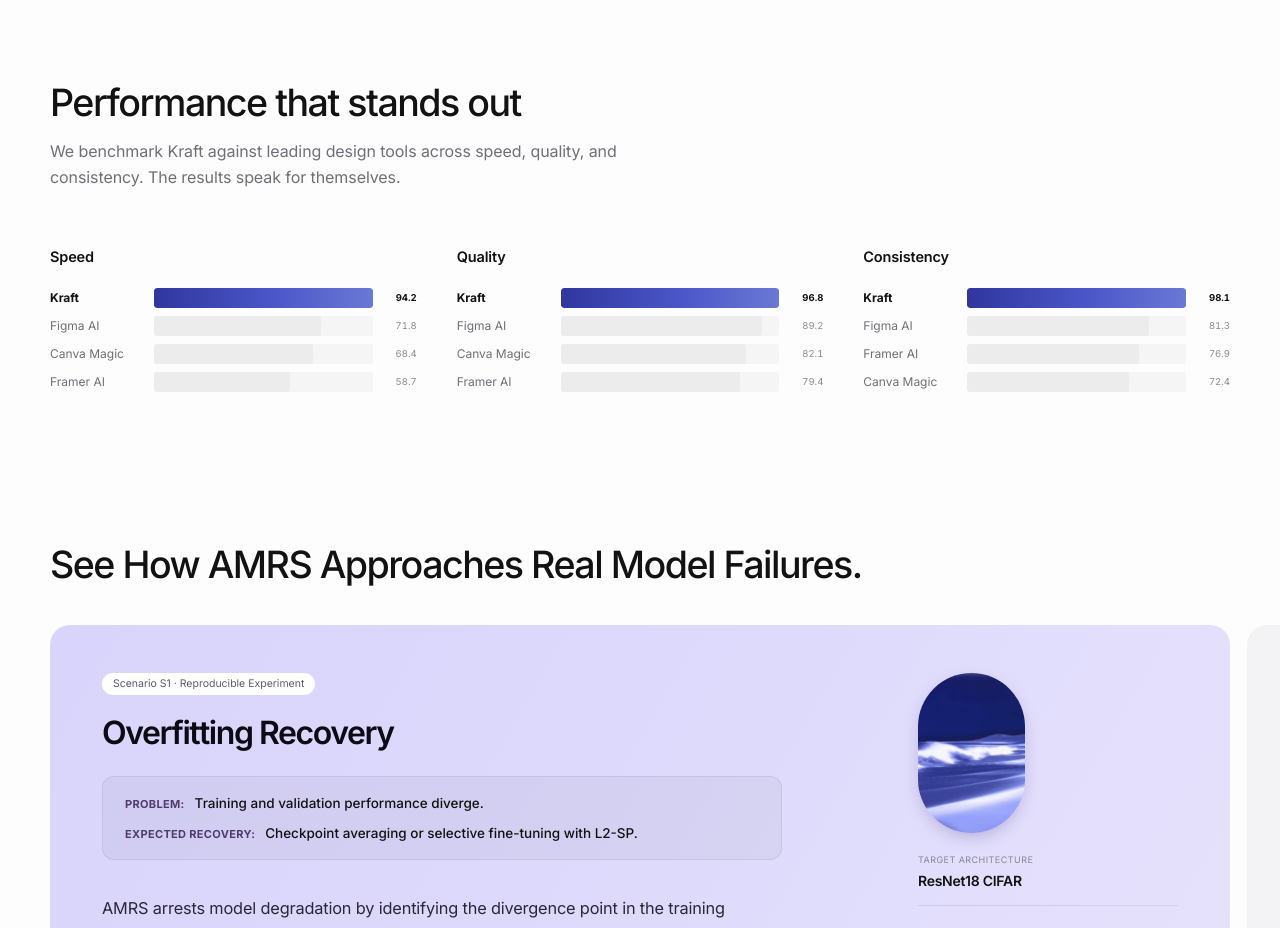
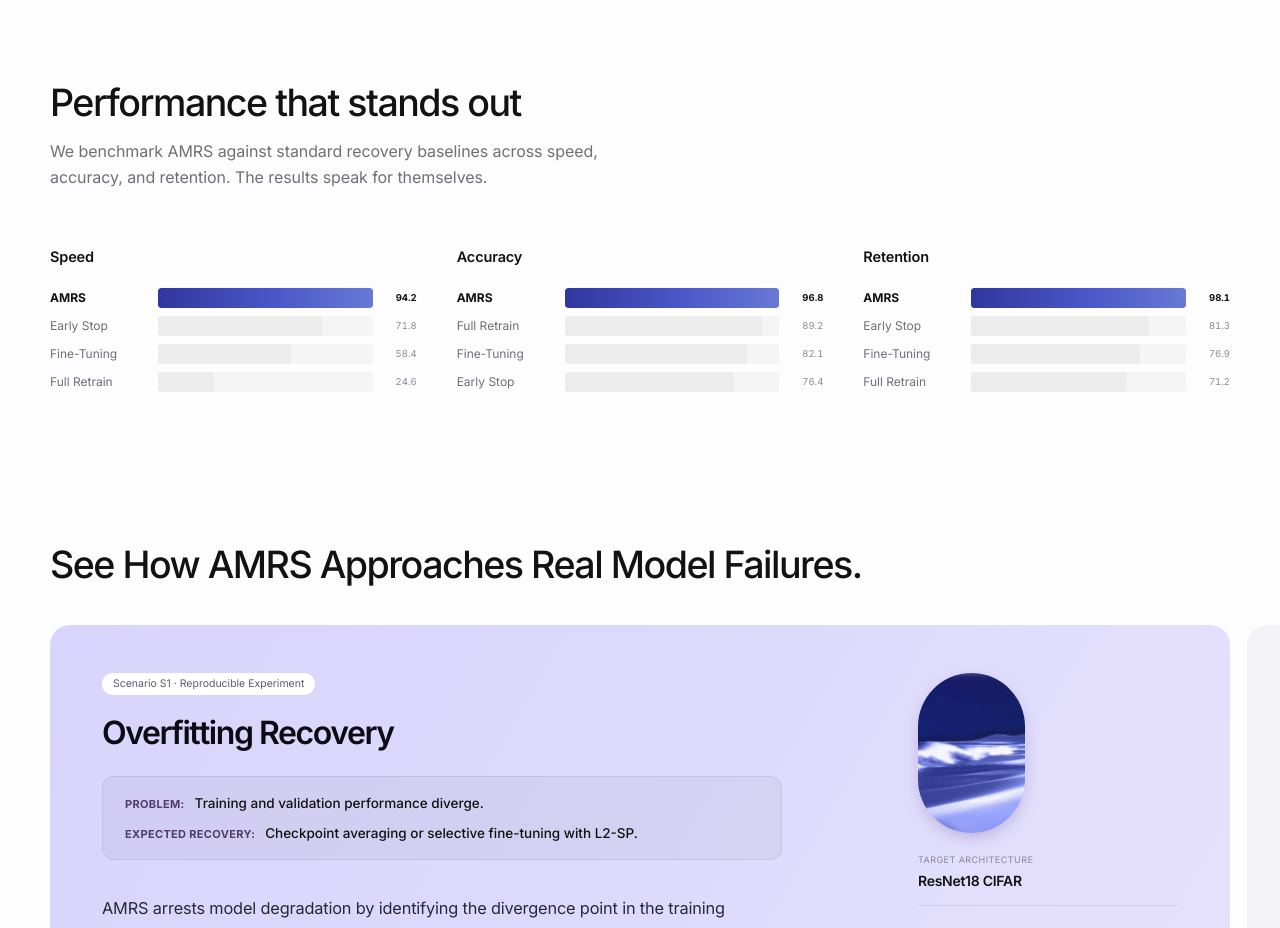
Before and after one commit to Manthan-Railkar/AMRS, a Next.js app in the folder apps/web/: page / in a window 1280 px wide. Shown: the part 5140-6068 px from the top of the page. Built offline with nearby package versions, Linux system fonts and the light colour scheme.

Commit message:
feat(ui): redesign performance benchmark section for AMRS with speed, accuracy, and retention metrics

```diff
--- a/apps/web/app/globals.css
+++ b/apps/web/app/globals.css
@@ -904,14 +904,17 @@ svg use { pointer-events: none; }
 .charts { display: grid; grid-template-columns: repeat(3, 1fr); gap: 40px; margin-top: 56px; }
 .chart h3 { font-size: 14.5px; font-weight: 600; letter-spacing: -.01em; }
 .chart ul { margin-top: 20px; display: grid; gap: 8px; }
-.bar { display: grid; grid-template-columns: 96px 1fr 34px; align-items: center; gap: 0 8px; height: 20px; font-size: 12px; color: var(--muted); }
-.bar__label { white-space: nowrap; }
+.bar { display: grid; grid-template-columns: 100px 1fr 34px; align-items: center; gap: 0 8px; height: 20px; font-size: 12px; color: var(--muted); }
+.bar__label { white-space: nowrap; overflow: hidden; text-overflow: ellipsis; }
 .bar__track { display: block; height: 20px; border-radius: 3px; background: #f5f5f5; overflow: hidden; margin-right: 2px; }
 .bar__fill { display: block; height: 100%; width: 0; border-radius: 3px; background: #ececec; transition: width 1.4s var(--ease) var(--bd, 0ms); }
 .bar__val { text-align: right; font-variant-numeric: tabular-nums; font-size: 9.5px; color: var(--muted-2); }
-.bar.is-kraft { color: var(--text); font-weight: 700; }
-.bar.is-kraft .bar__fill { background: linear-gradient(90deg, #30369e 0%, #4b57c9 55%, #6979d5 100%); }
-.bar.is-kraft .bar__val { color: var(--text); font-weight: 700; }
+.bar.is-kraft,
+.bar.is-amrs { color: var(--text); font-weight: 700; }
+.bar.is-kraft .bar__fill,
+.bar.is-amrs .bar__fill { background: linear-gradient(90deg, #30369e 0%, #4b57c9 55%, #6979d5 100%); }
+.bar.is-kraft .bar__val,
+.bar.is-amrs .bar__val { color: var(--text); font-weight: 700; }
 .charts.is-in .bar__fill { width: calc(var(--p, 0) * 100%); }
 
 /* =========================================================
--- a/apps/web/components/sections/Performance.tsx
+++ b/apps/web/components/sections/Performance.tsx
@@ -94,7 +94,7 @@ export function Performance() {
           Performance that stands out
         </h2>
         <p className="lead" data-reveal suppressHydrationWarning style={{ '--d': '80ms' } as React.CSSProperties}>
-          We benchmark Kraft against leading design tools across speed, quality, and consistency. The results speak for themselves.
+          We benchmark AMRS against standard recovery baselines across speed, accuracy, and retention. The results speak for themselves.
         </p>
 
         <div ref={groupRef} className={`charts ${isInView ? 'is-in' : ''}`} data-chart-group>
@@ -115,7 +115,7 @@ export function Performance() {
                   return (
                     <li
                       key={bar.label}
-                      className={`bar ${bar.isKraft ? 'is-kraft' : ''}`}
+                      className={`bar ${bar.isKraft || bar.isAmrs ? 'is-kraft is-amrs' : ''}`}
                       data-key={key}
                       data-value={bar.value}
                       style={{ '--bd': `${i * 110}ms` } as React.CSSProperties}
--- a/apps/web/data/charts.ts
+++ b/apps/web/data/charts.ts
@@ -1,6 +1,7 @@
 export interface BarItem {
   label: string;
   value: number;
+  isAmrs?: boolean;
   isKraft?: boolean;
 }
 
@@ -14,30 +15,30 @@ export const performanceData: ChartCategory[] = [
   {
     title: 'Speed',
     bars: [
-      { label: 'Kraft', value: 94.2, isKraft: true },
-      { label: 'Figma AI', value: 71.8 },
-      { label: 'Canva Magic', value: 68.4 },
-      { label: 'Framer AI', value: 58.7 },
+      { label: 'AMRS', value: 94.2, isAmrs: true, isKraft: true },
+      { label: 'Early Stop', value: 71.8 },
+      { label: 'Fine-Tuning', value: 58.4 },
+      { label: 'Full Retrain', value: 24.6 },
     ],
   },
   {
-    title: 'Quality',
+    title: 'Accuracy',
     delay: '90ms',
     bars: [
-      { label: 'Kraft', value: 96.8, isKraft: true },
-      { label: 'Figma AI', value: 89.2 },
-      { label: 'Canva Magic', value: 82.1 },
-      { label: 'Framer AI', value: 79.4 },
+      { label: 'AMRS', value: 96.8, isAmrs: true, isKraft: true },
+      { label: 'Full Retrain', value: 89.2 },
+      { label: 'Fine-Tuning', value: 82.1 },
+      { label: 'Early Stop', value: 76.4 },
     ],
   },
   {
-    title: 'Consistency',
+    title: 'Retention',
     delay: '180ms',
     bars: [
-      { label: 'Kraft', value: 98.1, isKraft: true },
-      { label: 'Figma AI', value: 81.3 },
-      { label: 'Framer AI', value: 76.9 },
-      { label: 'Canva Magic', value: 72.4 },
+      { label: 'AMRS', value: 98.1, isAmrs: true, isKraft: true },
+      { label: 'Early Stop', value: 81.3 },
+      { label: 'Fine-Tuning', value: 76.9 },
+      { label: 'Full Retrain', value: 71.2 },
     ],
   },
 ];
```
